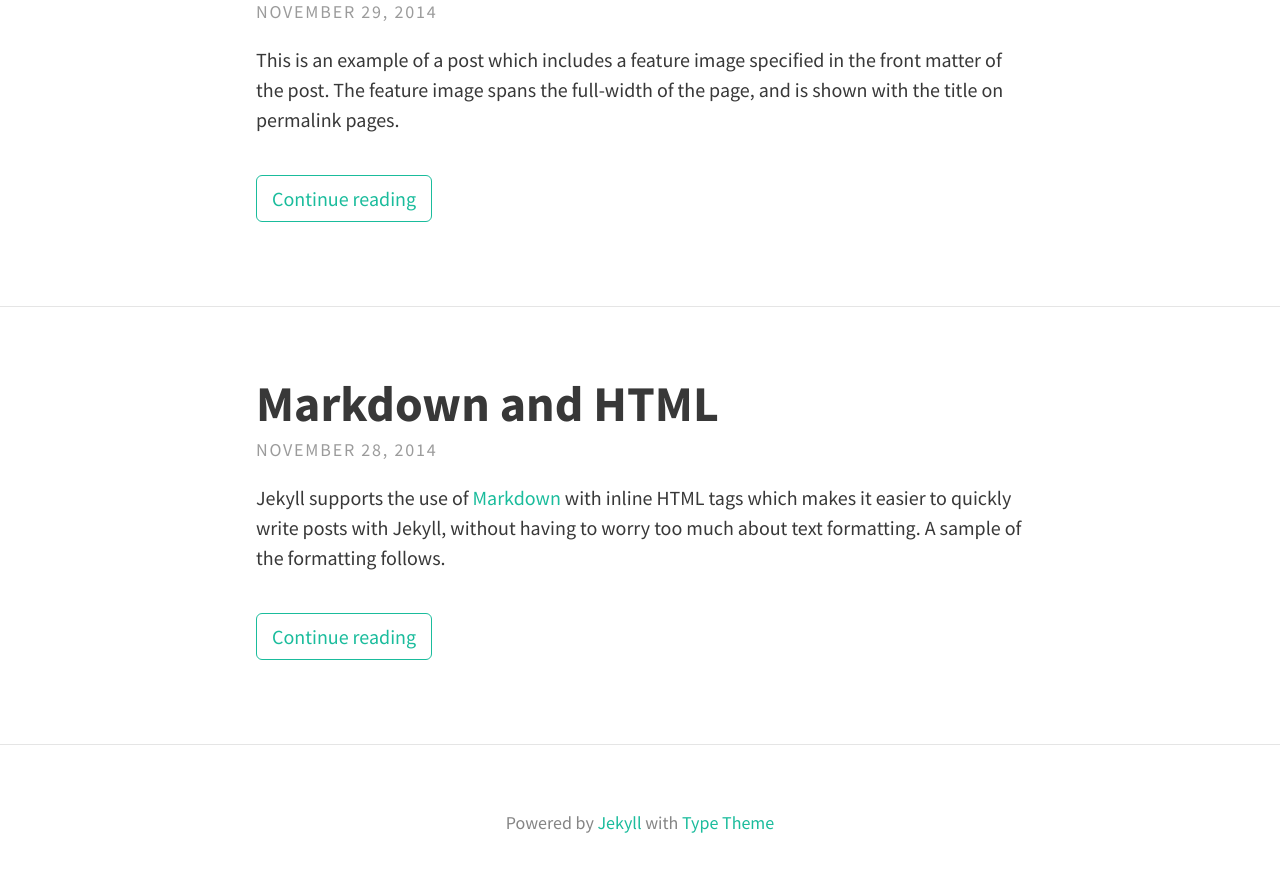
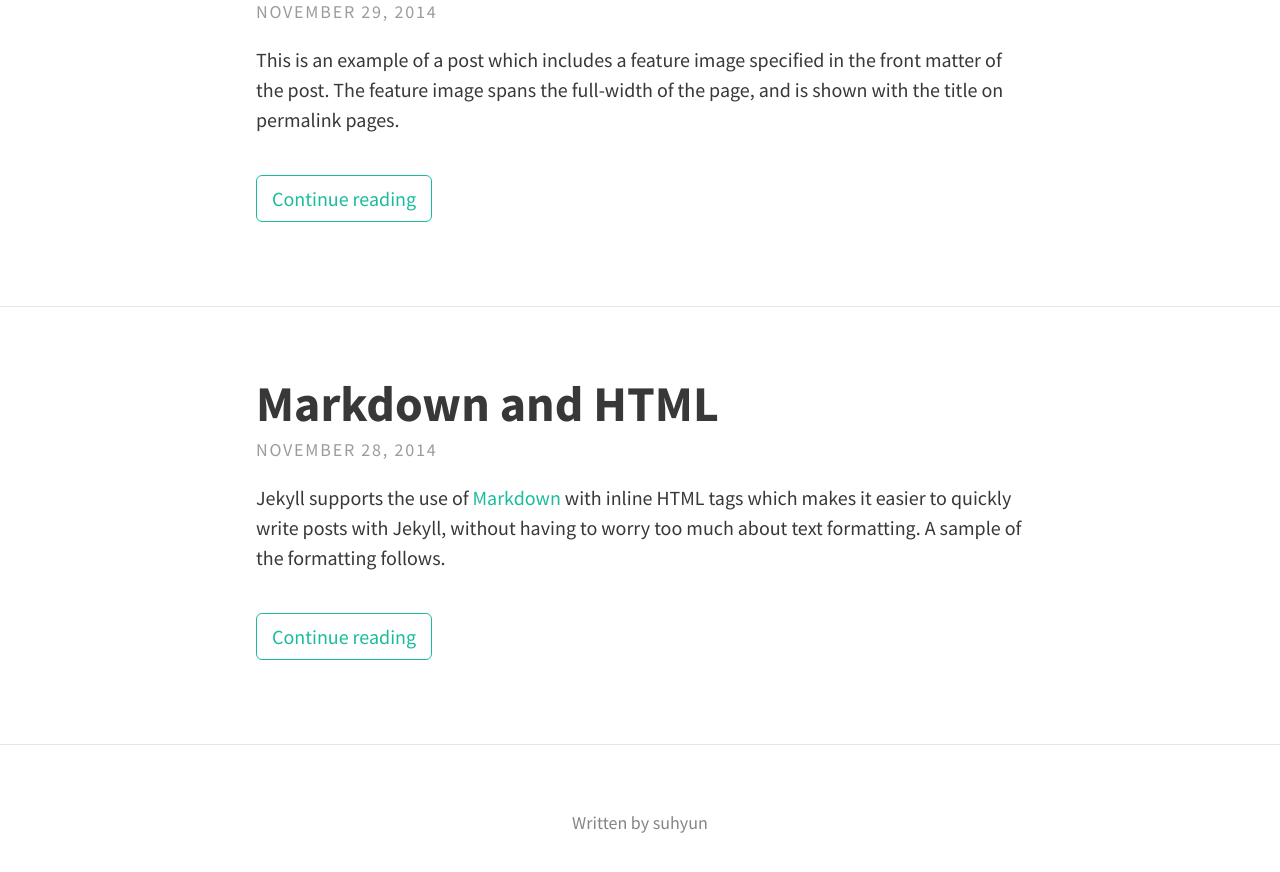
Before and after one commit to clapwatermelon/clapwatermelon.github.io, a Jekyll site: the page built from index.html, in a window 1280 px wide and 900 px high, scrolled down 877 px. Shown: the top 872 px of the window. Built offline with Jekyll 4.4.1, drawn with Linux system fonts in a browser that asks for light colours; nearby versions of some CDN libraries; the list of posts is cut into pages by our own code.

Commit message:
fixed icon

```diff
--- a/_config.yml
+++ b/_config.yml
@@ -6,7 +6,7 @@
 theme_settings:
   # Meta
   title: clapwatermelon
-  avatar: assets/img/avatar.png
+  avatar: assets/img/watermelon.png
   favicon: assets/favicon.ico
   gravatar: # Email MD5 hash
   description: "A website with blog posts and pages" # used by search engines
@@ -15,18 +15,18 @@
   header_text: >
   header_text_feature_image:
   footer_text: >
-   Powered by <a href="https://jekyllrb.com/">Jekyll</a> with <a href="https://github.com/rohanchandra/type-theme">Type Theme</a>
+   Written by suhyun
 
   # Icons
   rss: false
-  email_address: # Full email address, e.g. "sam@example.com"
+  email_address: "clapwatermelon@gmail.com"
   behance:
   bitbucket:
   dribbble:
   facebook:
   flickr:
   gitlab:
-  github: "rohanchandra/type-theme"
+  github: "clapwatermelon"
   google_plus:
   instagram:
   linkedin:  # Full URL
@@ -36,12 +36,12 @@
   stack_exchange:  # Full URL
   steam:
   tumblr:
-  twitter: "twitter"
+  twitter:
   wordpress:
   youtube:
 
   # Scripts
-  google_analytics: # Tracking ID, e.g. "UA-000000-01"
+  google_analytics: "UA-117105955-1"
   disqus_shortname:
   katex: true # Enable if using math markup
   search: false # Enable the search feature
```
Also changed, not shown: assets/img/watermelon.png (added), 10 other files.
